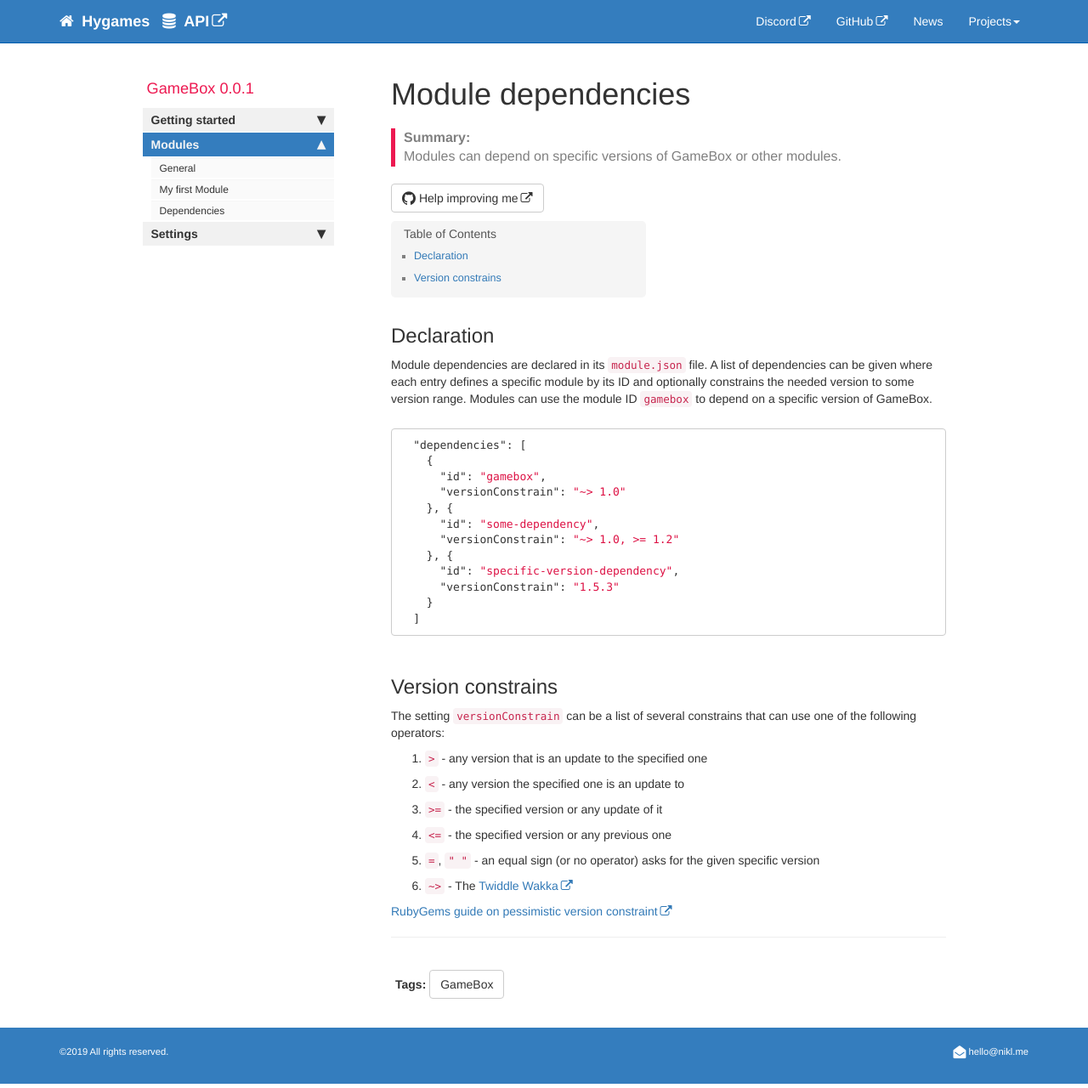
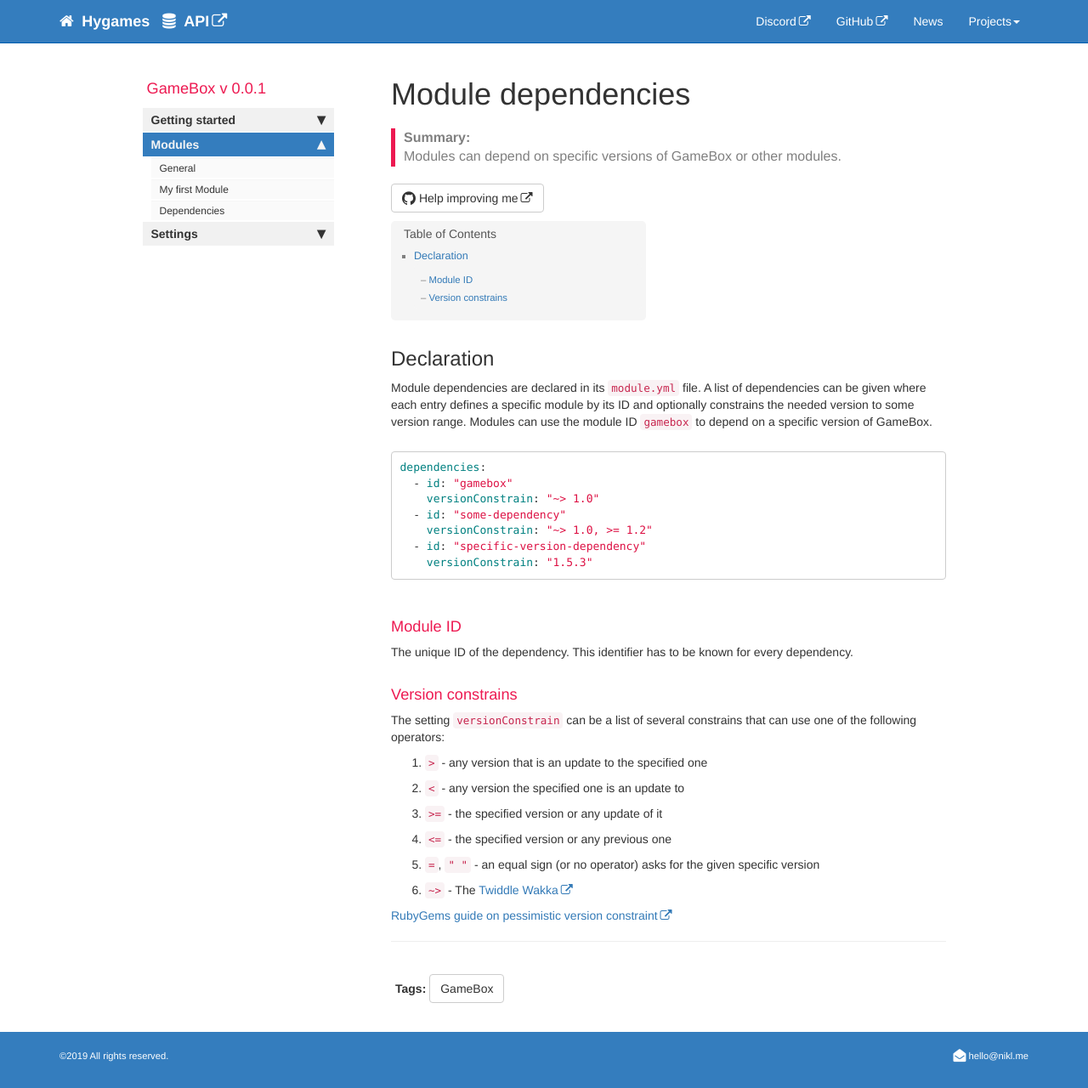
Before and after one commit to hygames/www-hygames-dev, a Jekyll site: the page built from _docs/gamebox/modules/dependencies.md, in a window 1280 px wide. Shown: the whole page at 85% size. Built offline with Jekyll 4.4.1, drawn with Linux system fonts in a browser that asks for light colours; nearby versions of some CDN libraries; comment, search, counter and statistics services are not loaded.

Commit message:
update gamebox docs

````diff
--- a/_data/sidebars/gamebox_sidebar.yml
+++ b/_data/sidebars/gamebox_sidebar.yml
@@ -4,7 +4,7 @@ entries:
 - title: gamebox_sidebar
   base_url: /gamebox
   product: GameBox
-  version: 0.0.1
+  version: v 0.0.1
   folders:
 
   - id: getting_started
--- a/_docs/gamebox/modules/dependencies.md
+++ b/_docs/gamebox/modules/dependencies.md
@@ -11,24 +11,22 @@ folder: modules
 
 ## Declaration
 
-Module dependencies are declared in its `module.json` file. A list of dependencies can be given where each entry defines a specific module by its ID and optionally constrains the needed version to some version range. Modules can use the module ID `gamebox` to depend on a specific version of GameBox.
+Module dependencies are declared in its `module.yml` file. A list of dependencies can be given where each entry defines a specific module by its ID and optionally constrains the needed version to some version range. Modules can use the module ID `gamebox` to depend on a specific version of GameBox.
 
-```json
-  "dependencies": [
-    {
-      "id": "gamebox",
-      "versionConstrain": "~> 1.0"
-    }, {
-      "id": "some-dependency",
-      "versionConstrain": "~> 1.0, >= 1.2"
-    }, {
-      "id": "specific-version-dependency",
-      "versionConstrain": "1.5.3"
-    }
-  ]
+```yaml
+dependencies:
+  - id: "gamebox"
+    versionConstrain: "~> 1.0"
+  - id: "some-dependency"
+    versionConstrain: "~> 1.0, >= 1.2"
+  - id: "specific-version-dependency"
+    versionConstrain: "1.5.3"
 ```
+### Module ID
 
-## Version constrains
+The unique ID of the dependency. This identifier has to be known for every dependency.
+
+### Version constrains
 
 The setting `versionConstrain` can be a list of several constrains that can use one of the following operators:
 1. `>` - any version that is an update to the specified one
````
Also changed, not shown: _docs/gamebox/getting-started/installation.md (+1 -1 lines), _docs/gamebox/modules/modules.md (+2 -2 lines), _docs/gamebox/settings/config-file.md (+19 -0 lines), _docs/gamebox/settings/modules-file.md (+23 -0 lines).
